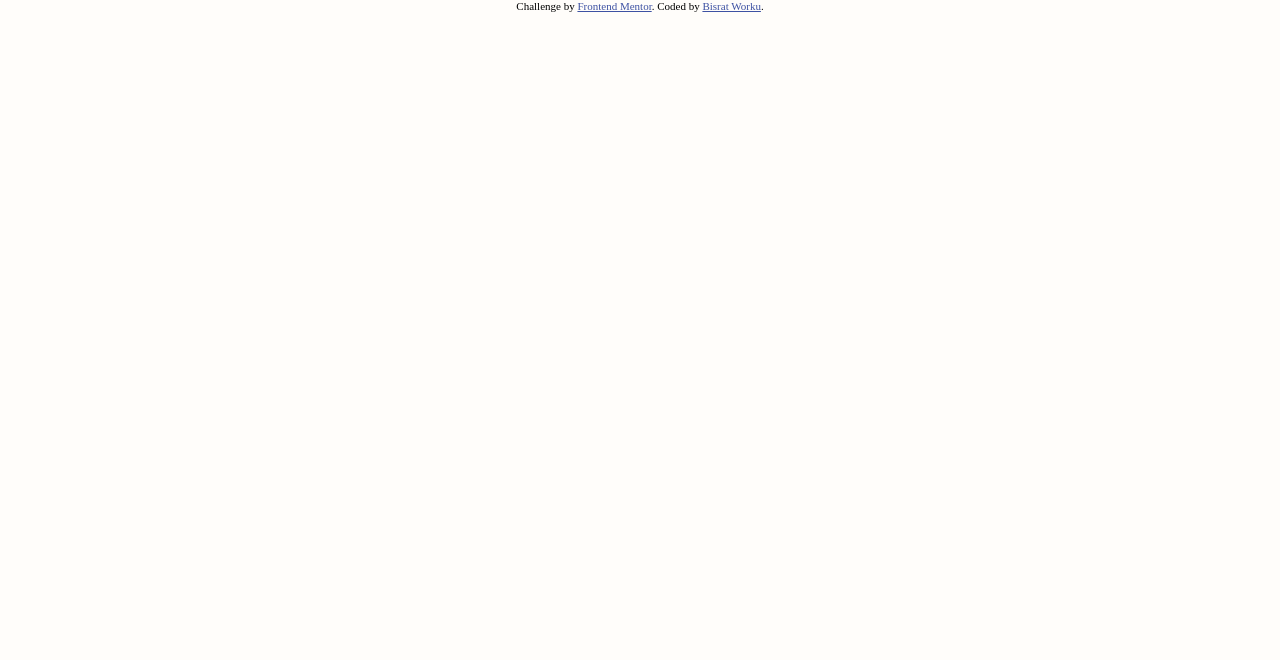
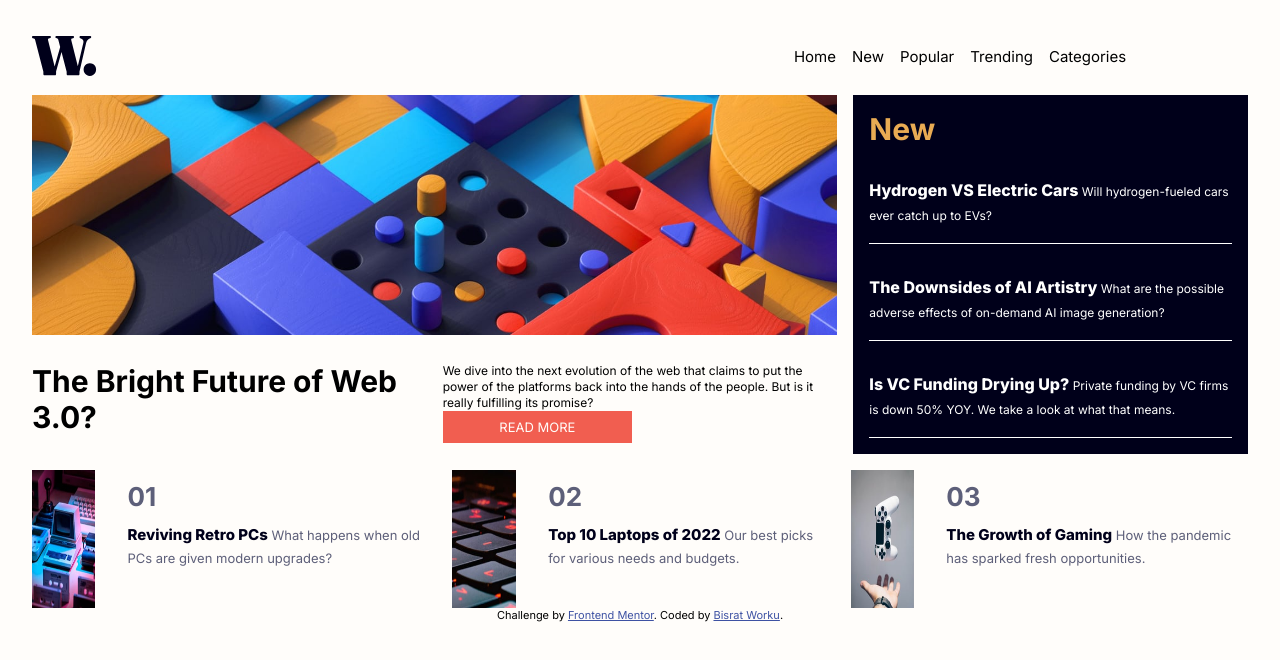
Before and after one commit to Bisratworku/News-webpage, a plain HTML site: page index.html in a window 1280 px wide. Drawn offline with Linux system fonts and the light colour scheme.

Commit message:
finished

```diff
--- a/index.html
+++ b/index.html
@@ -6,11 +6,102 @@
   <link rel="stylesheet" href="style.css">
   <link rel="stylesheet" href="nav.css">
   <link rel="icon" type="image/png" sizes="32x32" href="./assets/images/favicon-32x32.png">
+  <link rel="stylesheet" href="https://cdnjs.cloudflare.com/ajax/libs/font-awesome/4.7.0/css/font-awesome.min.css">
   <script defer src="script.js"></script>
   <title>Frontend Mentor | News homepage</title>
 </head>
 <body>
+  <div class="contaner">
+    <nav>
+      <div class="logo">
+        <img src="assets/images/logo.svg" alt="logo">
+      </div>
+      <div class="menu">
+        <div class="buttion">
+          <img src="assets/images/icon-menu.svg " alt="icon-menu">
+        </div>
+        <ul class="hide drive">
+          <li>Home</li>
+          <li>New</li>
+          <li>Popular</li>
+          <li>Trending</li>
+          <li>Categories</li>
+        </ul>
 
+      </div>
+    </nav>
+    <main>
+      <div class="image">
+      </div>
+      <div class="content">
+        <div class="header"><h1>
+          The Bright Future of Web 3.0?
+        </h1></div>
+        <div class="paragraph">
+          <p>We dive into the next evolution of the web that claims to put the power of the platforms back into the hands of the people.
+            But is it really fulfilling its promise?
+          </p>
+          <div class="read-more">
+            <p> READ MORE</p>
+          </div>
+        </div>
+
+      </div>
+      <div class="news">
+        <div class="title">
+          <h1>New</h1>
+        </div>
+        <div class="description">
+          <p>  <span>Hydrogen VS Electric Cars</span>
+            Will hydrogen-fueled cars ever catch up to EVs?
+          </p>
+        </div>
+
+        <div class="description">
+          <p>  <span>The Downsides of AI Artistry</span>
+            What are the possible adverse effects of on-demand AI image generation?
+
+          </p>
+        </div>
+
+        <div class="description">
+          <p>  <span>Is VC Funding Drying Up?</span>
+            Private funding by VC firms is down 50% YOY. We take a look at what that means.
+
+          </p>
+        </div>
+      </div>
+      <div class="retro-tech">
+        <div class="img-word">
+          <div class="img">
+            <img src="assets/images/image-retro-pcs.jpg" alt="image-retro-pcs">
+          </div>
+          <div class="word"> <h1 aria-hidden="true">01</h1>
+           <p> <span>Reviving Retro PCs</span>
+            What happens when old PCs are given modern upgrades?</p>
+          </div>
+        </div>
+        <div class="img-word">
+          <div class="img">
+            <img src="assets/images/image-top-laptops.jpg" alt="laptops">
+          </div>
+          <div class="word"> <h1 aria-hidden="true">02</h1>
+           <p> <span>Top 10 Laptops of 2022</span>
+            Our best picks for various needs and budgets.</p>
+          </div>
+        </div>
+        <div class="img-word">
+          <div class="img">
+            <img src="assets/images/image-gaming-growth.jpg" alt="image-retro-pcs">
+          </div>
+          <div class="word"> <h1 aria-hidden="true">03</h1>
+           <p> <span>The Growth of Gaming</span>
+            How the pandemic has sparked fresh opportunities.</p>
+          </div>
+        </div>
+      </div>
+    </main>
+  </div>
 
   <div class="attribution">
     Challenge by <a href="https://www.frontendmentor.io?ref=challenge" target="_blank">Frontend Mentor</a>.
--- a/nav.css
+++ b/nav.css
@@ -0,0 +1,71 @@
+nav {
+    display: grid;
+    grid-template-columns: repeat(2, 1fr);
+    height: 3rem;
+}
+.menu {
+    display: flex;
+    position: relative;
+    justify-content: center;
+    gap: 2rem;
+    align-items: center;
+    font-family: 'Inter';
+}
+.menu img{
+
+    display: none;
+}
+.drive {
+    display: flex;
+    gap: 1rem;
+    align-items: center;
+}
+.drive li:hover{
+    cursor: pointer;
+    color: var(--Soft-red);
+}
+li {
+    list-style: none;
+}
+.logo   {
+    height: inherit;
+    display: flex;
+    align-items: center;
+}
+@media(max-width:30em) {
+    .menu {
+        display: flex;
+        flex-direction: column;
+        gap: 1rem;
+        align-items: flex-end;
+        justify-content: center;
+        background-color: var(--Off-white);
+        transition: cubic-bezier(0.075, 0.82, 0.165, 1);
+}
+    .menu i{
+        display: flex;
+        align-items: center;
+        justify-content: center;
+}
+    .drive {
+        align-items: flex-start;
+        padding: 1rem;
+        width: 100%;
+        display: flex;
+        flex-direction: column;
+        gap: 1rem;
+}
+    .hide{
+        display: none;
+}
+    .buttion {
+        height: 100%;
+        display: flex;
+        padding-top:2%;
+        padding-left: 15px;
+        padding-right: 15px;
+        padding-top: 5px;
+        padding-bottom: 5px;
+    }
+
+}
--- a/script.js
+++ b/script.js
@@ -0,0 +1,6 @@
+const buttion = document.querySelector(".buttion");
+const drive = document.querySelector(".drive");
+buttion.addEventListener("click", function() {
+    drive.classList.toggle("hide")
+
+})
--- a/style.css
+++ b/style.css
@@ -1,3 +1,6 @@
+@import url('https://fonts.googleapis.com/css2?family=Inter:wght@400;700;800&display=swap');
+
+
 :root {
     --Soft-orange:hsl(35, 77%, 62%);
     --Soft-red: hsl(5, 85%, 63%);
@@ -15,17 +18,144 @@ html {
     padding: 0;
 }
 body {
+    font-size: 15px;
     background-color: var(--Off-white);
+    min-height: calc(100vh - 100px);
+    padding: 2rem;
+    font-family: 'Inter';
+}
+.contaner{
+    display: grid;
+    gap: 15px;
+    grid-template-columns: repeat(auto-fit, 1fr);
+}
+main {
+    display: grid;
+    grid-template-columns: repeat(auto-fit,1fr);
+    gap: 1rem;
+}
+.image {
+    background-image: url(assets/images/image-web-3-mobile.jpg);
+    background-size:100%;
+    height: 15rem;
+    width: 100%;
 
-    min-height: calc(100vh - 100px);
+    background-repeat: no-repeat;
+
 }
+.content {
+    display: flex;
+    flex-direction: column;
+    gap: 15px;
+    text-align: start;
+}
+.paragraph {
+    font-size: 12px;
+    font-weight: 400;
+    line-height: 1rem;
+}
+.read-more {
+    background-color: var(--Soft-red);
+    padding: .5rem;
+    width: 50%;
+    text-align: center;
+    font-weight: 400;
+    color: var(--Off-white);
+    font-size: 13px;
+}
+.news {
+    display: flex;
+    flex-direction: column;
+    gap: 1rem;
+    padding: 1rem;
+    color: white;
+    background-color: var(--Very-dark-blue);
+}
+.title {
+    display: flex;
+    align-items: center;
+    justify-content: start;
+    color: var(--Soft-orange);
+}
+.description {
+    line-height: 1.5rem;
+    padding: 15px 0 15px 0;
+    border-bottom: 1px solid white;
+}
+.description span {
+    font-size: 16px;
+    font-weight: 800;
+}
+.description p {
+    font-size: 12px;
+}
+.retro-tech {
+    display: flex;
+    flex-direction: column;
+    gap: 1rem;
+}
+.img-word {
+    display: flex;
+    gap: 1rem;
+}
+.img-word img {
+    width: 100%;
+    height: 100%;
+}
+.word {
+    display: flex;
+    flex-direction: column;
+    font-size: 13px;
+    line-height: 1.4rem;
+    color: var(--Dark-grayish-blue);
+}
+.word h1 {
+    color: var(--Dark-grayish-blue);
+}
+.word span {
+    color: var(--Very-dark-blue);
+    font-size: 15px;
+    font-weight: 800;
+}
+.read-more:hover{
+    background-color: var(--Very-dark-blue);
+}
+@media(min-width:50em) {
+    main{
+        display: grid;
+        grid-template-columns: repeat(3, 1fr);
 
+    }
+    .image {
+        background-image: url(assets/images/image-web-3-desktop.jpg);
+        background-size: 100%;
+        grid-column: span 2;
+    }
+    .news {
+        grid-column: 3/-1;
+        grid-row:1/span 2 ;
+    }
+    .content {
+        grid-column: span 2;
+        display: grid;
+        grid-template-columns: repeat(2,1fr);
+        gap: 2rem;
+        padding-right: 1rem;
+        text-align: start;
+    }
+    .retro-tech{
+        grid-column: span 3;
+        display: flex;
+        flex-direction: row;
+    }
+    .word {
+        padding: 1rem;
+        display: flex;
+        flex-direction: column;
+        gap: 1rem;
+    }
 
-
-
-
-
-
+}
 
 
 .attribution { font-size: 11px; text-align: center; }
```
